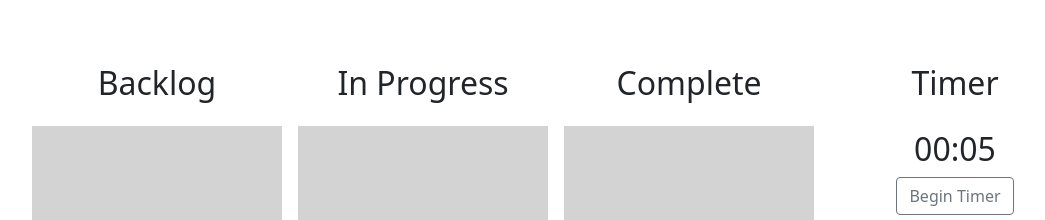
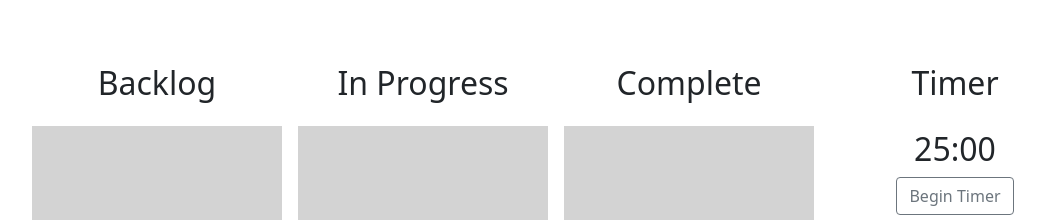
Before and after one commit to acaldwell1997/personal-pomodoro-kanban, a React (Create React App) app in the folder pomodoro-kanban/: page / in a window 1280 px wide. Shown: the top 220 px of the page, without its empty margins (84-1129 px from the left). Built offline with nearby package versions, Linux system fonts and the light colour scheme.

Commit message:
Time Update

```diff
--- a/pomodoro-kanban/src/Pomodoro.js
+++ b/pomodoro-kanban/src/Pomodoro.js
@@ -5,8 +5,8 @@ import Button from 'react-bootstrap/Button';
 
 
 export default function Pomodoro(){
-	const[minutes, setMinutes] = useState(0);
-	const [seconds, setSeconds] = useState(5);
+	const[minutes, setMinutes] = useState(25);
+	const [seconds, setSeconds] = useState(0);
 	const[displayMessage, setDisplayMessage] = useState(false);
 	const[started, setStarted] = useState(false);
 	const isMounted = useRef(true)
```
